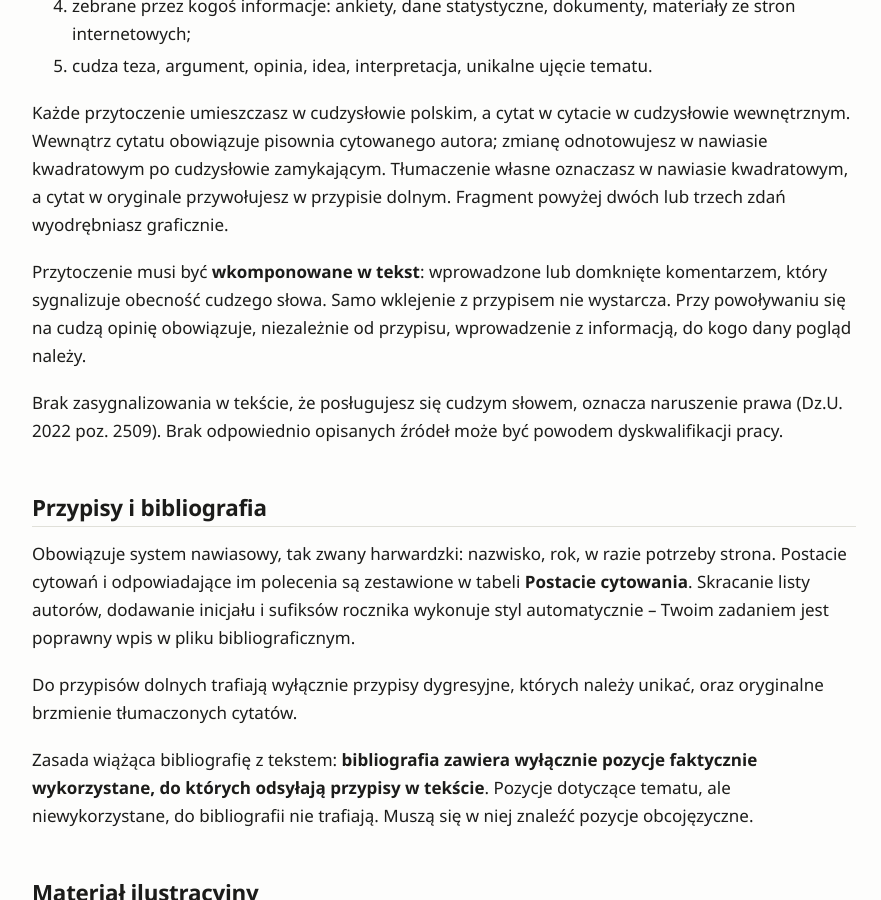
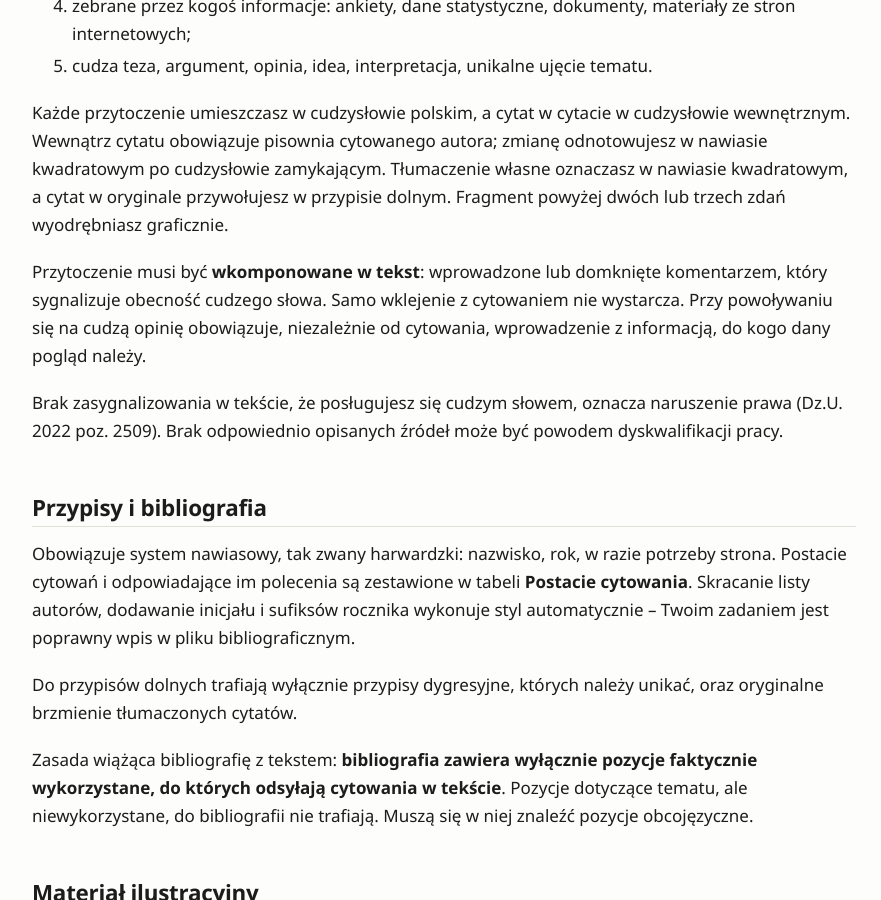
Before and after one commit to MarekDejaUJ/epi-seminarium-Deja, a Jekyll site: the page built from przewodniki/06-wymogi.md, in a window 1280 px wide and 900 px high, scrolled down 2257 px. Shown: the whole window, without its empty margins (196-1077 px from the left). Built offline with Jekyll 4.4.1, drawn with Linux system fonts in a browser that asks for light colours; our own code applies the rules of GitHub Pages for plain Markdown files; some of the changed text lies outside the part shown.

Commit message:
Wymogi formalne: cytowania w liście kontrolnej

```diff
--- a/przewodniki/06-wymogi.md
+++ b/przewodniki/06-wymogi.md
@@ -58,7 +58,7 @@ Standardy wymieniają pięć sytuacji, w których wskazanie źródła jest obowi
 
 Każde przytoczenie umieszczasz w cudzysłowie polskim, a cytat w cytacie w cudzysłowie wewnętrznym. Wewnątrz cytatu obowiązuje pisownia cytowanego autora; zmianę odnotowujesz w nawiasie kwadratowym po cudzysłowie zamykającym. Tłumaczenie własne oznaczasz w nawiasie kwadratowym, a cytat w oryginale przywołujesz w przypisie dolnym. Fragment powyżej dwóch lub trzech zdań wyodrębniasz graficznie.
 
-Przytoczenie musi być **wkomponowane w tekst**: wprowadzone lub domknięte komentarzem, który sygnalizuje obecność cudzego słowa. Samo wklejenie z przypisem nie wystarcza. Przy powoływaniu się na cudzą opinię obowiązuje, niezależnie od przypisu, wprowadzenie z informacją, do kogo dany pogląd należy.
+Przytoczenie musi być **wkomponowane w tekst**: wprowadzone lub domknięte komentarzem, który sygnalizuje obecność cudzego słowa. Samo wklejenie z cytowaniem nie wystarcza. Przy powoływaniu się na cudzą opinię obowiązuje, niezależnie od cytowania, wprowadzenie z informacją, do kogo dany pogląd należy.
 
 Brak zasygnalizowania w tekście, że posługujesz się cudzym słowem, oznacza naruszenie prawa (Dz.U. 2022 poz. 2509). Brak odpowiednio opisanych źródeł może być powodem dyskwalifikacji pracy.
 
@@ -68,7 +68,7 @@ Obowiązuje system nawiasowy, tak zwany harwardzki: nazwisko, rok, w razie potrz
 
 Do przypisów dolnych trafiają wyłącznie przypisy dygresyjne, których należy unikać, oraz oryginalne brzmienie tłumaczonych cytatów.
 
-Zasada wiążąca bibliografię z tekstem: **bibliografia zawiera wyłącznie pozycje faktycznie wykorzystane, do których odsyłają przypisy w tekście**. Pozycje dotyczące tematu, ale niewykorzystane, do bibliografii nie trafiają. Muszą się w niej znaleźć pozycje obcojęzyczne.
+Zasada wiążąca bibliografię z tekstem: **bibliografia zawiera wyłącznie pozycje faktycznie wykorzystane, do których odsyłają cytowania w tekście**. Pozycje dotyczące tematu, ale niewykorzystane, do bibliografii nie trafiają. Muszą się w niej znaleźć pozycje obcojęzyczne.
 
 ## Materiał ilustracyjny
 
```
Also changed, not shown: other parts of przewodniki/06-wymogi.md (+3 -3 lines), 2 other files.
